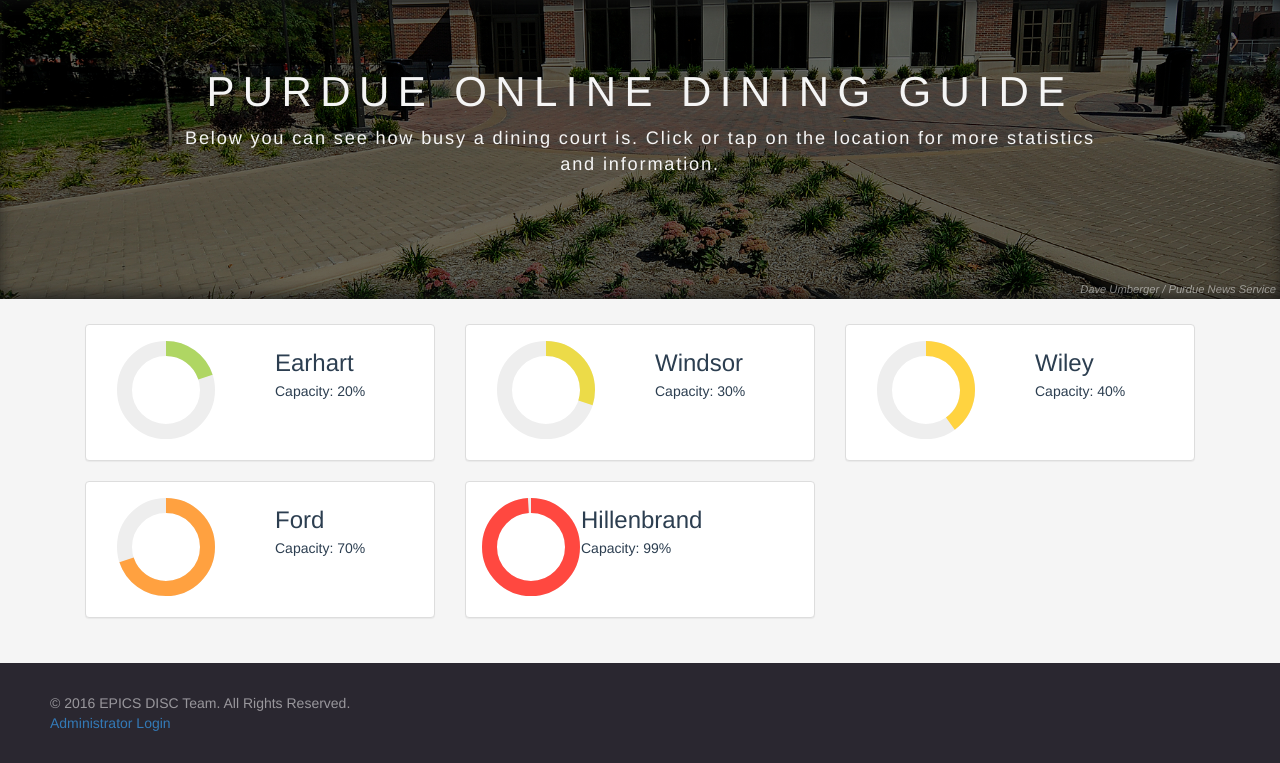
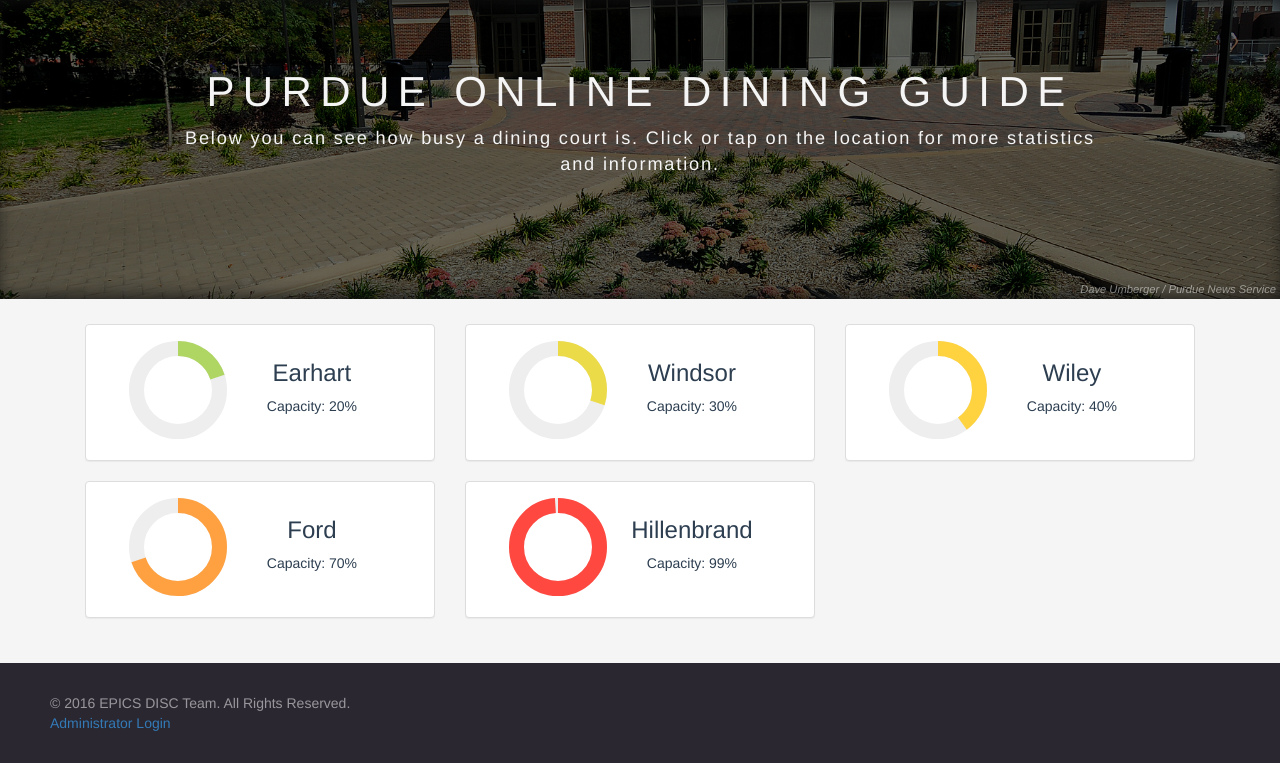
Before and after one commit to PurdueEpicsDisc/Dining-Court-Service, a PHP site: page / in a window 1280 px wide. Shown: the part 52-815 px from the top of the page. Run offline with PHP 8.4, Linux system fonts and the light colour scheme; some libraries are stand-ins or nearby versions.

Commit message:
First major version of index completed

```diff
--- a/www/css/style.css
+++ b/www/css/style.css
@@ -74,6 +74,7 @@
   background: #33cc99;
   color: #f5f5f5;
 }
+
 /*************************************
 *  General Page Styles
 *************************************/
@@ -207,23 +208,25 @@ footer a {
   background-size: cover;
 }
 
-.charts h3 {
-  text-align: left;
-  margin: 10px 0 5px 0;
+.charts a {
+  text-decoration: none;
+  color: #2c3e50;
+}
+
+.chart-wrapper {
+  text-align: center;
 }
 
 .chart-description {
+  min-width: 130px;
   display: inline-block;
-  float: left;
+  vertical-align: top;
+  margin: 0 15px;
 }
 
 .chart-container {
   display: inline-block;
-  float: left;
 }
-
-
-
 
 /*************************************
 *  Administrator Page Styles
--- a/www/index.php
+++ b/www/index.php
@@ -10,61 +10,62 @@
     </div>
     <div class="main-content">
         <div class="container charts">
+            <a href="#">
                 <div class="col-md-4 col-sm-6">
                     <div class="panel panel-default">
-                    <div class="panel-body" id="earhart-wrapper">
-                        <div class="col-xs-6">
+                        <div class="panel-body chart-wrapper" id="earhart-wrapper">
                             <div class="chart-container" id="earhart-container"></div>
-                        </div>
-                        <div class="col-xs-6">
+                            <div class="chart-description">
                                 <h3>Earhart</h3>
                                 <p>Capacity: 20%</p>
                             </div>
                         </div>
                     </div>
             </div>
+            </a>
+            <a href="#">
                 <div class="col-md-4 col-sm-6">
                     <div class="panel panel-default">
-                    <div class="panel-body" id="windsor-wrapper">
-                        <div class="col-xs-6">
+                        <div class="panel-body chart-wrapper" id="windsor-wrapper">
                             <div class="chart-container" id="windsor-container"></div>
-                        </div>
-                        <div class="col-xs-6">
+                            <div class="chart-description">
                                 <h3>Windsor</h3>
                                 <p>Capacity: 30%</p>
                             </div>
                         </div>
                     </div>
             </div>
+            </a>
+            <a href="#">
                 <div class="col-md-4 col-sm-6">
                     <div class="panel panel-default">
-                    <div class="panel-body" id="wiley-wrapper">
-                        <div class="col-xs-6">
+                        <div class="panel-body chart-wrapper" id="wiley-wrapper">
                             <div class="chart-container" id="wiley-container"></div>
-                        </div>
-                        <div class="col-xs-6">
+                            <div class="chart-description">
                                 <h3>Wiley</h3>
                                 <p>Capacity: 40%</p>
                             </div>
                         </div>
                     </div>
                 </div>
+            </a>
+            <a href="#">
                 <div class="col-md-4 col-sm-6">
                     <div class="panel panel-default">
-                    <div class="panel-body" id="ford-wrapper">
-                        <div class="col-xs-6">
+                        <div class="panel-body chart-wrapper" id="ford-wrapper">
                             <div class="chart-container" id="ford-container"></div>
-                        </div>
-                        <div class="col-xs-6">
+                            <div class="chart-description">
                                 <h3>Ford</h3>
                                 <p>Capacity: 70%</p>
                             </div>
                         </div>
                     </div>
                 </div>
+            </a>
+            <a href="#">
                 <div class="col-md-4 col-sm-6">
                     <div class="panel panel-default">
-                    <div class="panel-body" id="hillenbrand-wrapper">
+                        <div class="panel-body chart-wrapper" id="hillenbrand-wrapper">
                             <div class="chart-container" id="hillenbrand-container"></div>
                             <div class="chart-description">
                                 <h3>Hillenbrand</h3>
@@ -73,6 +74,7 @@
                         </div>
                     </div>
                 </div>
+            </a>
         </div>
     </div>
 <?php $jslib = "<script src=\"js/radialIndicator.js\"></script><script src=\"js/indicators.js\"></script>\n"; require "footer.php"; ?>
```
Lines whose indentation alone changed are shown as unchanged.
